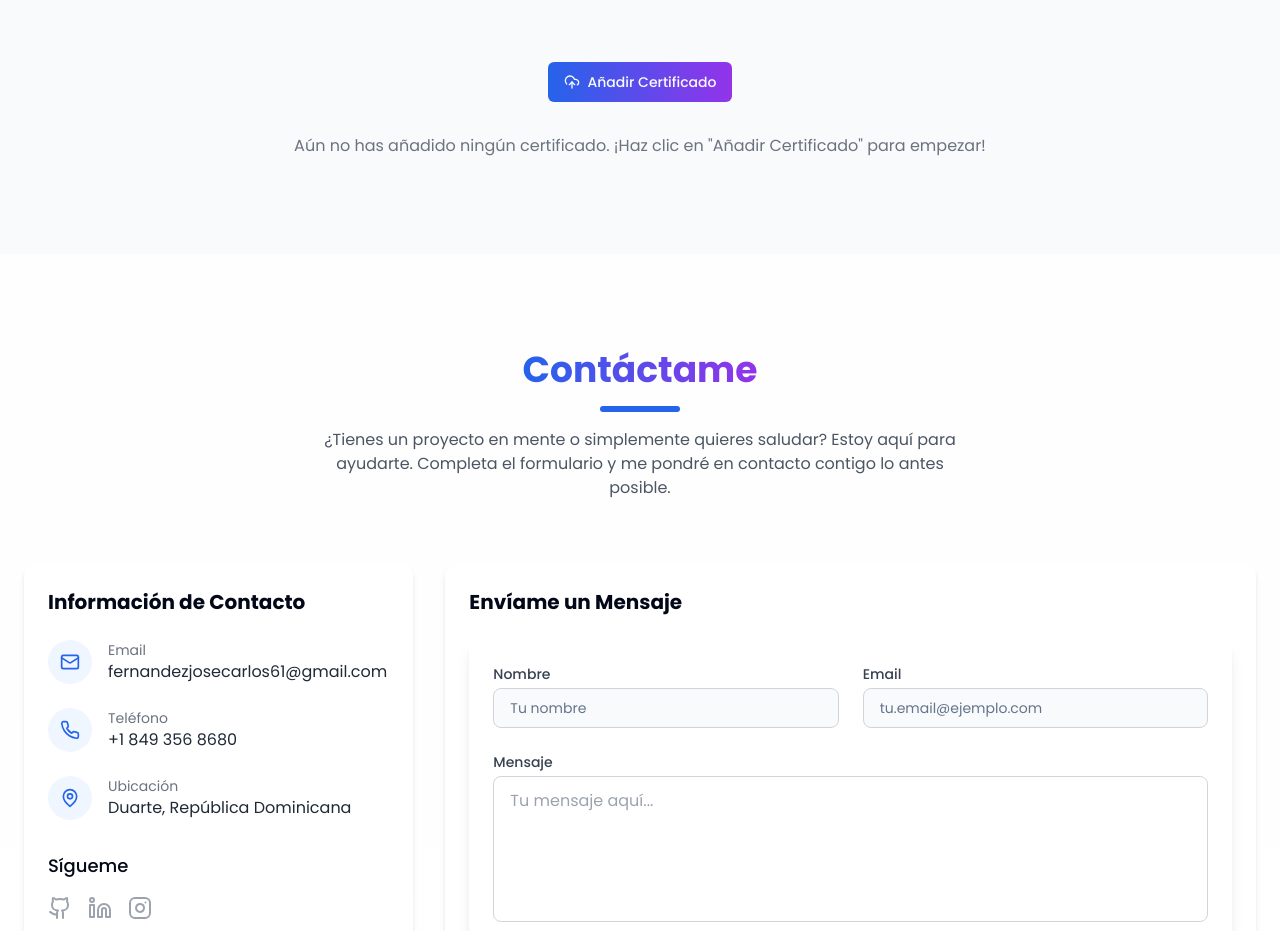
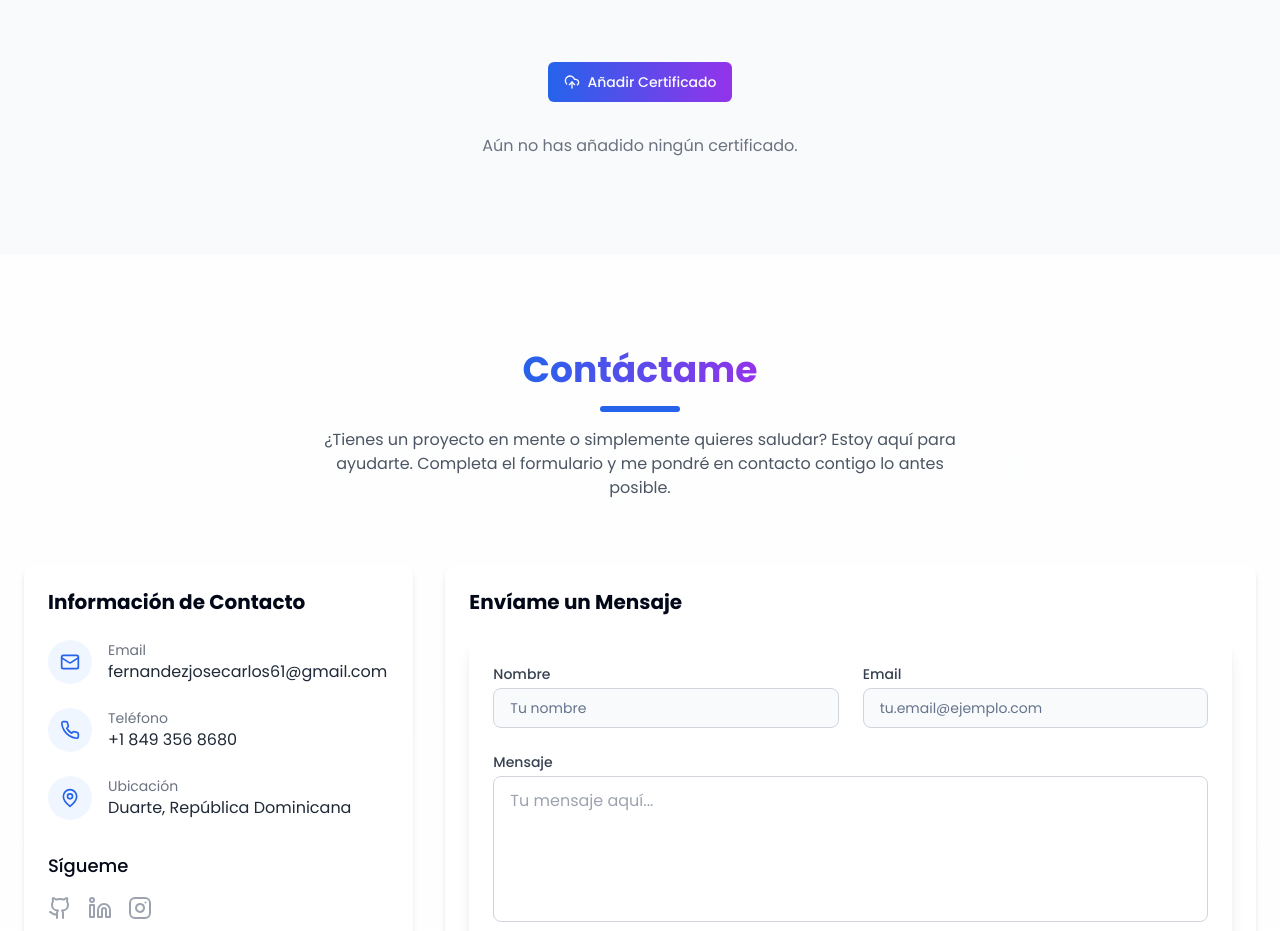
Before and after one commit to josecitooo/Mi-Portafolio, a React (Vite) app: page / in a window 1280 px wide. Shown: the part 3660-4591 px from the top of the page. Built offline with nearby package versions, Linux system fonts and the light colour scheme.

Commit message:
Actualización del componente Certificates

```diff
--- a/src/components/Certificates.jsx
+++ b/src/components/Certificates.jsx
@@ -1,4 +1,3 @@
-
 import React, { useState } from 'react';
 import { motion } from 'framer-motion';
 import { Award, ExternalLink, UploadCloud, X } from 'lucide-react';
@@ -7,8 +6,6 @@ import { Input } from '@/components/ui/input';
 import { Label } from '@/components/ui/label';
 import { Dialog, DialogContent, DialogHeader, DialogTitle, DialogTrigger, DialogFooter, DialogClose } from '@/components/ui/dialog';
 import { useToast } from '@/components/ui/use-toast';
-
-
 
 const Certificates = () => {
   const [certificates, setCertificates] = useState(() => {
@@ -23,8 +20,6 @@ const Certificates = () => {
     const { name, value } = e.target;
     setNewCertificate(prev => ({ ...prev, [name]: value }));
   };
-
-
 
   const handleFileChange = (e) => {
     const file = e.target.files[0];
@@ -112,8 +107,7 @@ const handleAddCertificate = (e) => {
         </motion.p>
       </div>
 
-    {/* El siguiente codigo contiene una condicional para que el boton de agregar un certificado solo le aparezca al developer, o sea, yo jejeeje */}
-
+      {/* Botón para añadir certificados (solo visible en desarrollo) */}
       {process.env.NODE_ENV === 'development' && (
         <div className="text-center mb-8">
           <Dialog open={isDialogOpen} onOpenChange={setIsDialogOpen}>
@@ -164,7 +158,7 @@ const handleAddCertificate = (e) => {
         </div>
       )}
 
-
+      {/* Mensaje si no hay certificados */}
       {certificates.length === 0 && (
         <motion.p
           className="text-center text-gray-500"
@@ -172,12 +166,11 @@ const handleAddCertificate = (e) => {
           animate={{ opacity: 1 }}
           transition={{ duration: 0.5 }}
         >
-          Aún no has añadido ningún certificado. ¡Haz clic en "Añadir Certificado" para empezar!
+          Aún no has añadido ningún certificado.
         </motion.p>
       )}
 
-
-
+      {/* Lista de certificados */}
       <div className="grid grid-cols-1 md:grid-cols-2 lg:grid-cols-3 gap-8">
         {certificates.map((cert, index) => (
           <motion.div
@@ -187,13 +180,8 @@ const handleAddCertificate = (e) => {
             transition={{ duration: 0.5, delay: index * 0.1 }}
             viewport={{ once: true, margin: "-100px" }}
             className="bg-white rounded-xl p-6 shadow-md hover:shadow-xl transition-shadow duration-300 relative"
-
-
           >
-
-
-
-            {/* El siguiente codigo contiene una condicional para que el boton de eliminar un certificado solo le aparezca al developer, o sea, yo jejeeje */}
+            {/* Botón de eliminar (solo visible en desarrollo) */}
             {process.env.NODE_ENV === 'development' && (
               <Button
                 variant="ghost"
```
Lines whose indentation alone changed are shown as unchanged.
